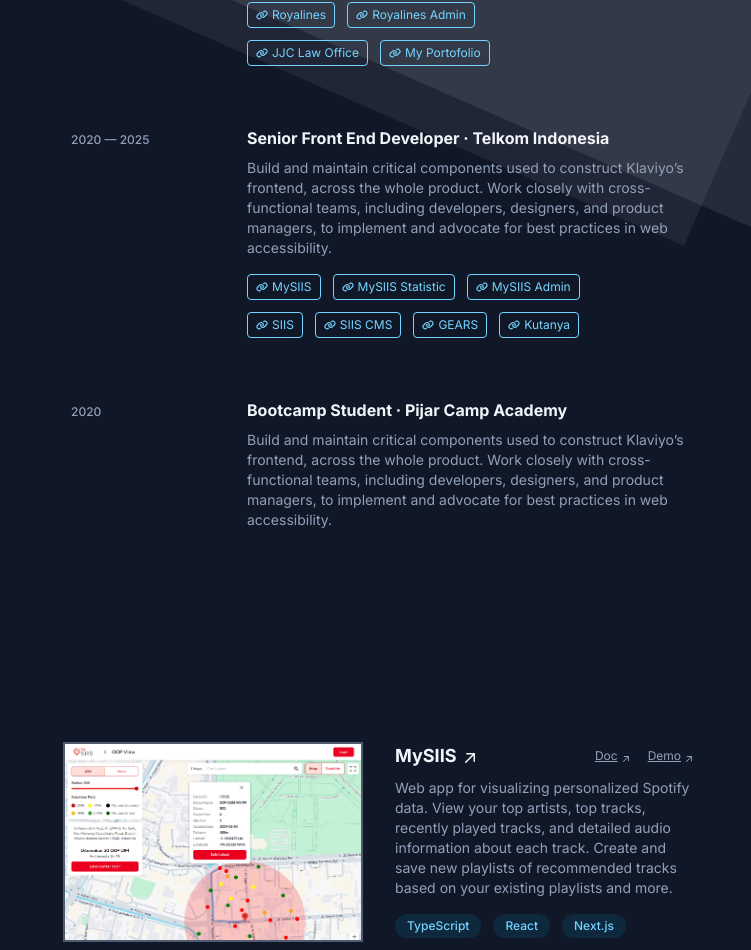
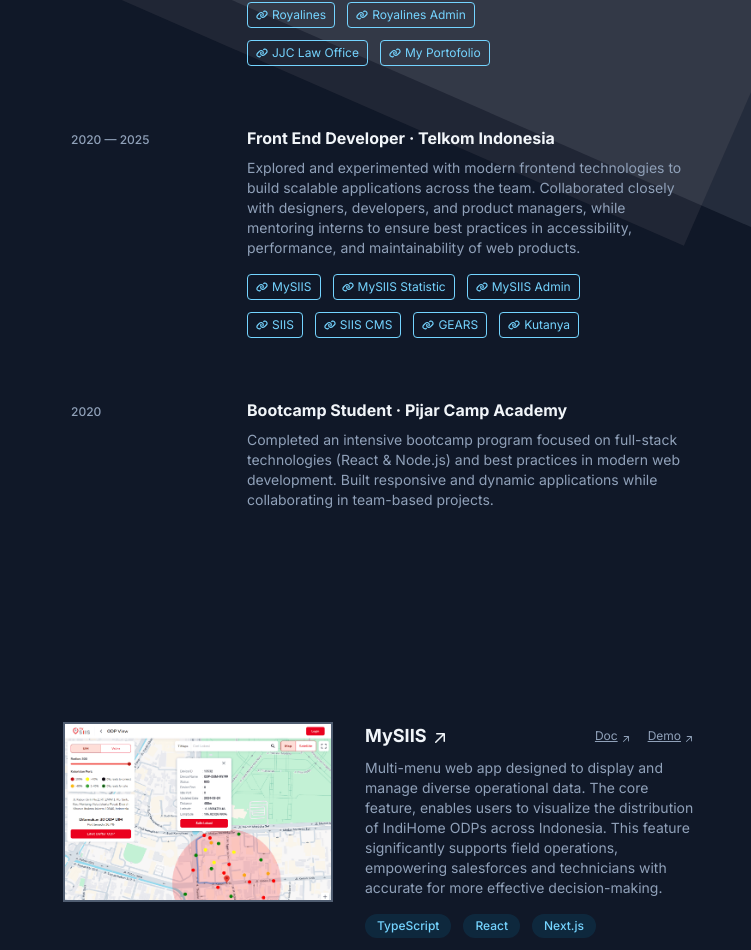
Before and after one commit to ExoAcox/my-portofolio, a React (Vite) app: page / in a window 1280 px wide. Shown: the part 858-1808 px from the top of the page, without its empty margins (529-1280 px from the left). Built offline with nearby package versions, Linux system fonts and the light colour scheme; what tailwindcss-debug-screens would draw is missing.

Commit message:
feat: add wording

```diff
--- a/src/components/About.tsx
+++ b/src/components/About.tsx
@@ -13,7 +13,7 @@
             <br />
             <div className="hover:text-primary duration-500">Currently, I work as a Freelance Front-End Developer, helping clients build modern web applications using React, Next.js, and various state management and styling solutions. My focus is on delivering clean, testable, and maintainable code while ensuring an excellent user experience.</div>
             <br />
-            <div className="hover:text-primary duration-500">In the past, I worked at Telkom Indonesia as a Senior Front-End Developer, where I contributed to building and maintaining applications that supported both internal operations and customer-facing platforms. There, I gained hands-on experience in performance optimization, accessibility, and collaboration within large, cross-functional teams.</div>
+            <div className="hover:text-primary duration-500">In the past, I had the opportunity to work at Telkom Indonesia as a Front-End Developer, where I contributed to building and maintaining applications that supported both internal operations and customer-facing platforms. There, I gained hands-on experience in performance optimization, accessibility, and collaboration within large, cross-functional teams.</div>
             <br />
             <div className="hover:text-primary duration-500">Outside of client work, I’m pursuing my studies and taking German language courses in the evenings. While also enjoying hiking, riding, traveling, and photography—interests that keep me inspired and fuel my creativity.</div>
         </div>
--- a/src/components/Project.tsx
+++ b/src/components/Project.tsx
@@ -20,7 +20,7 @@
 
 const Card: React.FC<CardProps> = ({ image, title, desc, stacks, href, links }) => {
     return <div className="flex flex-col-reverse sm:pl-4 sm:pr-6 sm:py-4 rounded-md sm:flex-row gap-8 gap-y-6 group sm:hover:bg-black/25">
-        <div className="w-full max-w-[260px] sm:max-w-[300px] h-fit max-h-[200px] border-2 border-secondary/50 group-hover:border-secondary overflow-hidden">
+        <div className="w-full max-w-[270px] h-fit max-h-[180px] border-2 border-secondary/50 group-hover:border-secondary overflow-hidden">
             <img src={image} alt="" />
         </div>
         <div className="flex-1 min-w-[300px]">
--- a/src/constants/experiences.ts
+++ b/src/constants/experiences.ts
@@ -2,7 +2,7 @@
 
 const experiences = [{
     "title": "Front End Developer · Freelancer",
-    "desc": "Build and maintain critical components used to construct Klaviyo’s frontend, across the whole product. Work closely with cross-functional teams, including developers, designers, and product managers, to implement and advocate for best practices in web accessibility.",
+    "desc": "Designed and developed modern, responsive web applications for diverse clients. Delivered scalable and accessible solutions by leveraging React, Next.js, and modern frontend practices. Interacted with clients to gather requirements and ensure user-centric outcomes.",
     "date": "2025 — CURRENT",
     "links": [{
         label: "Royalines",
@@ -21,8 +21,8 @@
         href: "https://anasarifin.pro/"
     },]
 }, {
-    "title": "Senior Front End Developer · Telkom Indonesia",
-    "desc": "Build and maintain critical components used to construct Klaviyo’s frontend, across the whole product. Work closely with cross-functional teams, including developers, designers, and product managers, to implement and advocate for best practices in web accessibility.",
+    "title": "Front End Developer · Telkom Indonesia",
+    "desc": "Explored and experimented with modern frontend technologies to build scalable applications across the team. Collaborated closely with designers, developers, and product managers, while mentoring interns to ensure best practices in accessibility, performance, and maintainability of web products.",
     "date": "2020 — 2025",
     "links": [{
         label: "MySIIS",
@@ -54,7 +54,7 @@
     },]
 }, {
     "title": "Bootcamp Student · Pijar Camp Academy",
-    "desc": "Build and maintain critical components used to construct Klaviyo’s frontend, across the whole product. Work closely with cross-functional teams, including developers, designers, and product managers, to implement and advocate for best practices in web accessibility.",
+    "desc": "Completed an intensive bootcamp program focused on full-stack technologies (React & Node.js) and best practices in modern web development. Built responsive and dynamic applications while collaborating in team-based projects.",
     "date": "2020",
     "links": []
 },
--- a/src/constants/projects.ts
+++ b/src/constants/projects.ts
@@ -2,13 +2,13 @@
 
 const projects = [{
     title: "MySIIS",
-    desc: " Web app for visualizing personalized Spotify data. View your top artists, top tracks, recently played tracks, and detailed audio information about each track. Create and save new playlists of recommended tracks based on your existing playlists and more.",
+    desc: "Multi-menu web app designed to display and manage diverse operational data. The core feature, enables users to visualize the distribution of IndiHome ODPs across Indonesia. This feature significantly supports field operations, empowering salesforces and technicians with accurate for more effective decision-making.",
     image: "/images/mysiis.png",
     href: "https://web.mysiis.io/",
     stacks: ["ts", "react", "next", "tailwind", "recoil", "iron", "gmaps", "firebase", "vitest", "query", "form"],
     links: [{
         label: "Doc",
-        href: "/"
+        href: "/docs/SOP-mySIIS.pdf"
     },
     {
         label: "Demo",
@@ -16,19 +16,19 @@
     }]
 }, {
     title: "MySIIS Statistic",
-    desc: " Web app for visualizing personalized Spotify data. View your top artists, top tracks, recently played tracks, and detailed audio information about each track. Create and save new playlists of recommended tracks based on your existing playlists and more.",
+    desc: "Data visualization web app developed to support operational monitoring at IndiHome Team. The platform offers a variety of menus to display performance reports, and resource statistics in an accessible way. With features like interactive dashboards, charts, and geospatial mapping.",
     image: "/images/mysiis-statistic.png",
     href: "https://statistic.mysiis.io/",
     stacks: ["js", "react", "vite", "scss", "recoil", "router", "chart", "gmaps", "firebase", "vitest", "query", "form"]
 }, {
     title: "MySIIS Admin",
-    desc: " Web app for visualizing personalized Spotify data. View your top artists, top tracks, recently played tracks, and detailed audio information about each track. Create and save new playlists of recommended tracks based on your existing playlists and more.",
+    desc: "Web app for managing and monitoring operational data within the MySIIS ecosystem. It provides role-based access, dashboards, and tools to manage users, permissions, and various field data effectively.",
     image: "/images/mysiis-admin.png",
     href: "https://admin.mysiis.io/",
     stacks: ["js", "react", "webpack", "scss", "router", "jest"]
 }, {
     title: "GEARS",
-    desc: " Web app for visualizing personalized Spotify data. View your top artists, top tracks, recently played tracks, and detailed audio information about each track. Create and save new playlists of recommended tracks based on your existing playlists and more.",
+    desc: "Landing page website built to showcase the capabilities of our data science services across multiple industries, such as retail, education, finance and beyond. It highlights industry-specific use cases, enables visitors to explore tailored insights, and positions the platform as a solution for data-driven decision-making.",
     image: "/images/gears.png",
     href: "https://stage.mygears.io/",
     stacks: ["ts", "react", "next", "tailwind"]
@@ -44,52 +44,52 @@
     }]
 }, {
     title: "Royalines",
-    desc: " Web app for visualizing personalized Spotify data. View your top artists, top tracks, recently played tracks, and detailed audio information about each track. Create and save new playlists of recommended tracks based on your existing playlists and more.",
+    desc: "Flight booking web app designed as a private airline reservation system. The platform enables users to search and compare flights, view schedules, manage bookings, and payment seamlessly.",
     image: "/images/royalines.png",
     href: "https://stg.royalines.id/",
     stacks: ["ts", "react", "next", "tailwind", "zustand", "auth", "query", "form"],
     links: [{
         label: "Repo",
-        href: "/"
+        href: "https://github.com/ExoAcox/royalines-d8af9a7f/"
     }]
 },
 {
     title: "Royalines CMS",
-    desc: " Web app for visualizing personalized Spotify data. View your top artists, top tracks, recently played tracks, and detailed audio information about each track. Create and save new playlists of recommended tracks based on your existing playlists and more.",
+    desc: "CMS app developed as part of the Royalines ecosystem. It provides administrators with tools to configure flight details, schedule updates, passenger classes, and fully customable seating layouts in a user-friendly dashboard.",
     image: "/images/royalines-cms.png",
     href: "https://royalines-430981a4.vercel.app/",
     stacks: ["ts", "react", "next", "tailwind", "zustand", "auth", "query", "form"],
     links: [{
         label: "Repo",
-        href: "/"
+        href: "https://github.com/ExoAcox/royalines-430981a4/"
     }]
 },
 {
     title: "JJC Law Office",
-    desc: " Web app for visualizing personalized Spotify data. View your top artists, top tracks, recently played tracks, and detailed audio information about each track. Create and save new playlists of recommended tracks based on your existing playlists and more.",
+    desc: "Company profile website for a legal firm, fully designed and developed from scratch by me. Featuring service showcases, expertise highlights, and a modern professional look. With responsive mobile layout, multi-language, and dark mode support.",
     image: "/images/jjc-law.png",
     href: "https://jjc-law.vercel.app/",
     stacks: ["ts", "react", "next", "tailwind", "motion"],
     links: [{
         label: "Repo",
-        href: "/"
+        href: "https://github.com/ExoAcox/jjc-law/"
     }]
 }, {
     title: "Kutanya",
-    desc: " Web app for visualizing personalized Spotify data. View your top artists, top tracks, recently played tracks, and detailed audio information about each track. Create and save new playlists of recommended tracks based on your existing playlists and more.",
+    desc: "Web app for surveys and quizzes that allows users to create, distribute, and participate in interactive questionnaires. It includes a reusable survey template by other users, provides real-time result tracking, and delivers interactive result dashboards.",
     image: "/images/kutanya.png",
     href: "https://kutanya.com/",
     stacks: ["js", "react", "next", "firebase", "scss", "recoil"]
 },
 {
-    title: "My Portofolio",
-    desc: " Web app for visualizing personalized Spotify data. View your top artists, top tracks, recently played tracks, and detailed audio information about each track. Create and save new playlists of recommended tracks based on your existing playlists and more.",
-    image: "",
+    title: "My Portfolio",
+    desc: "Personal web portfolio built to showcase my experience, projects, and technical skills as a Front-End Developer. I developed from scratch, with the design inspired by Brittany Chiang portfolio.",
+    image: "/images/my-portofolio.png",
     href: "https://anasarifin.pro/",
     stacks: ["ts", "react", "vite", "tailwind", "motion"],
     links: [{
         label: "Repo",
-        href: "/"
+        href: "https://github.com/ExoAcox/my-portofolio/"
     }]
 }
 ]
```
Also changed, not shown: public/images/my-portofolio.png (added), 1 other file (tests, documents, lock files or other folders).
